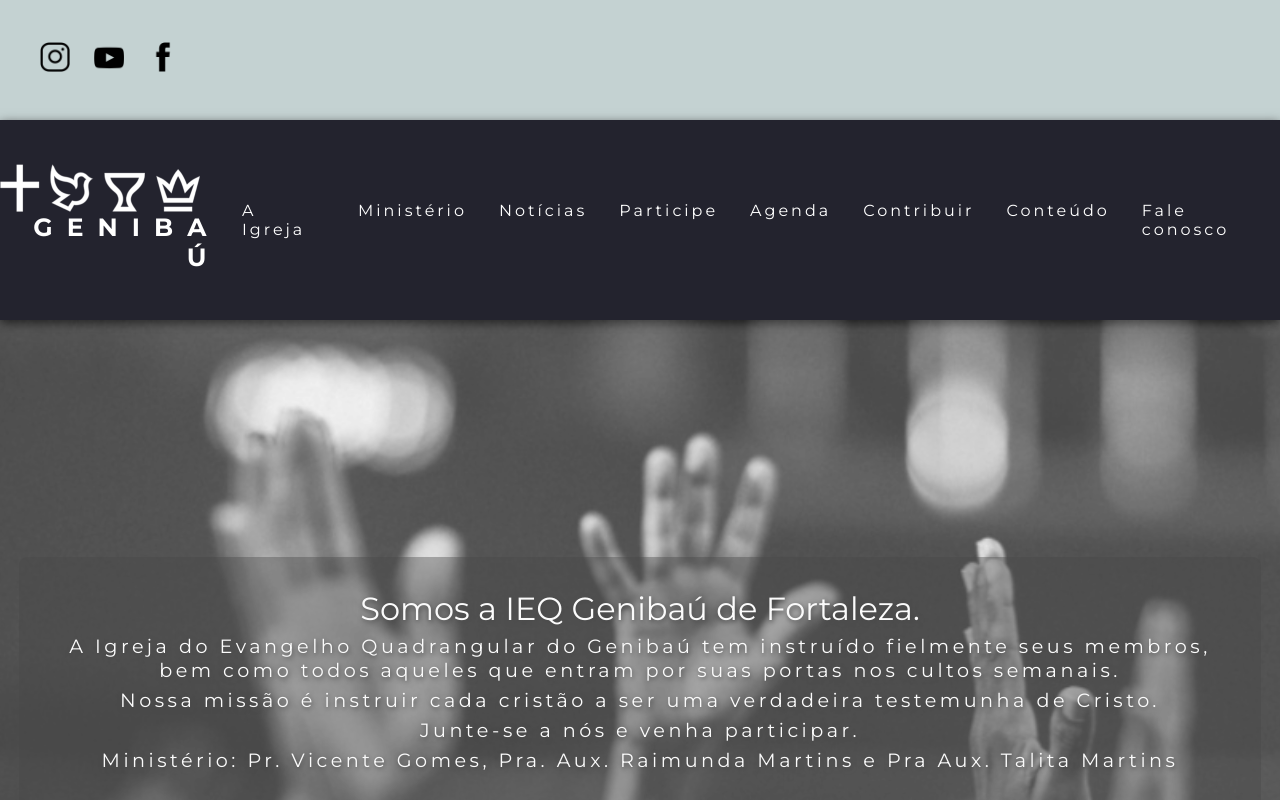
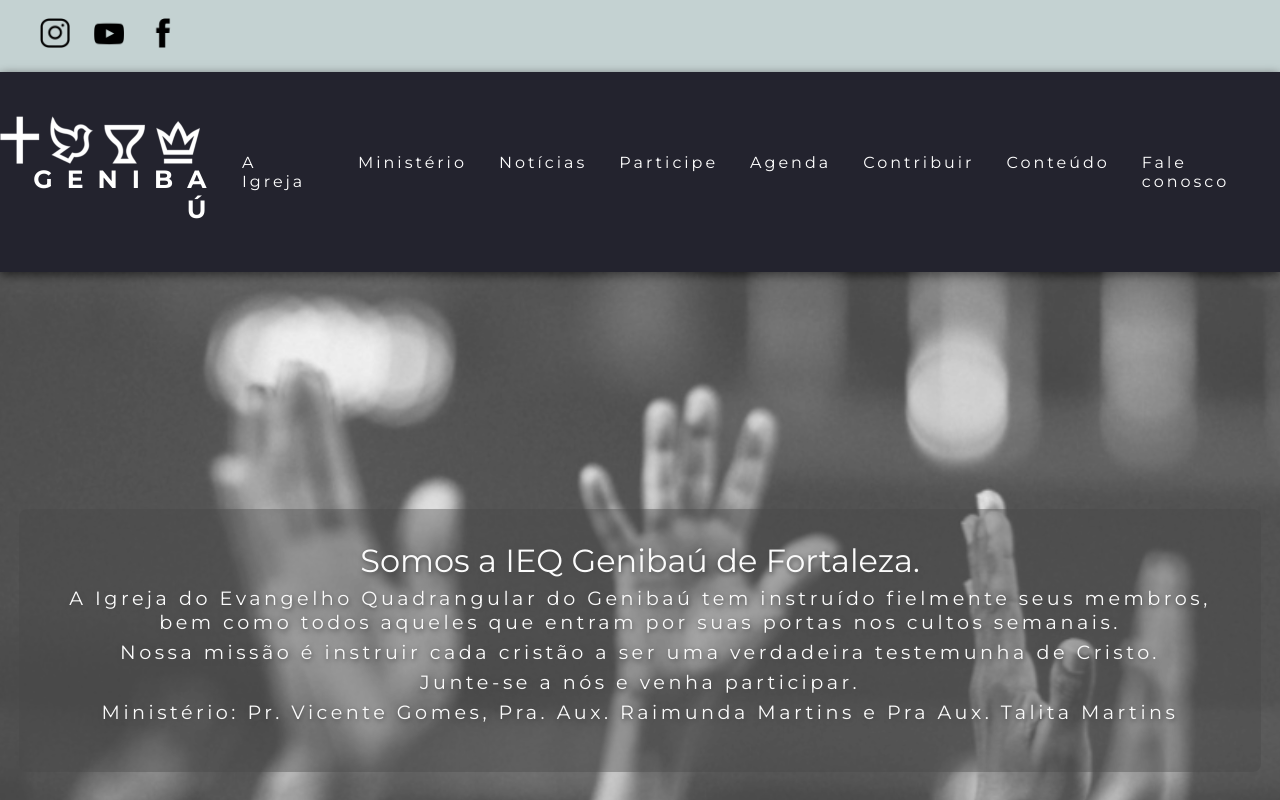
Before and after one commit to marcilio0710/ieqgenibau, a plain HTML site: page index.html in a window 1280 px wide. Shown: the top 800 px of the page. Drawn offline with Linux system fonts and the light colour scheme.

Commit message:
Update style.css

```diff
--- a/assets/style.css/style.css
+++ b/assets/style.css/style.css
@@ -105,7 +105,7 @@ img.logo {
     align-items: center;
     padding: 0 20px;
     width: 100%;
-    height: 15vh;
+    height: 9vh;
 
 }
 
```
